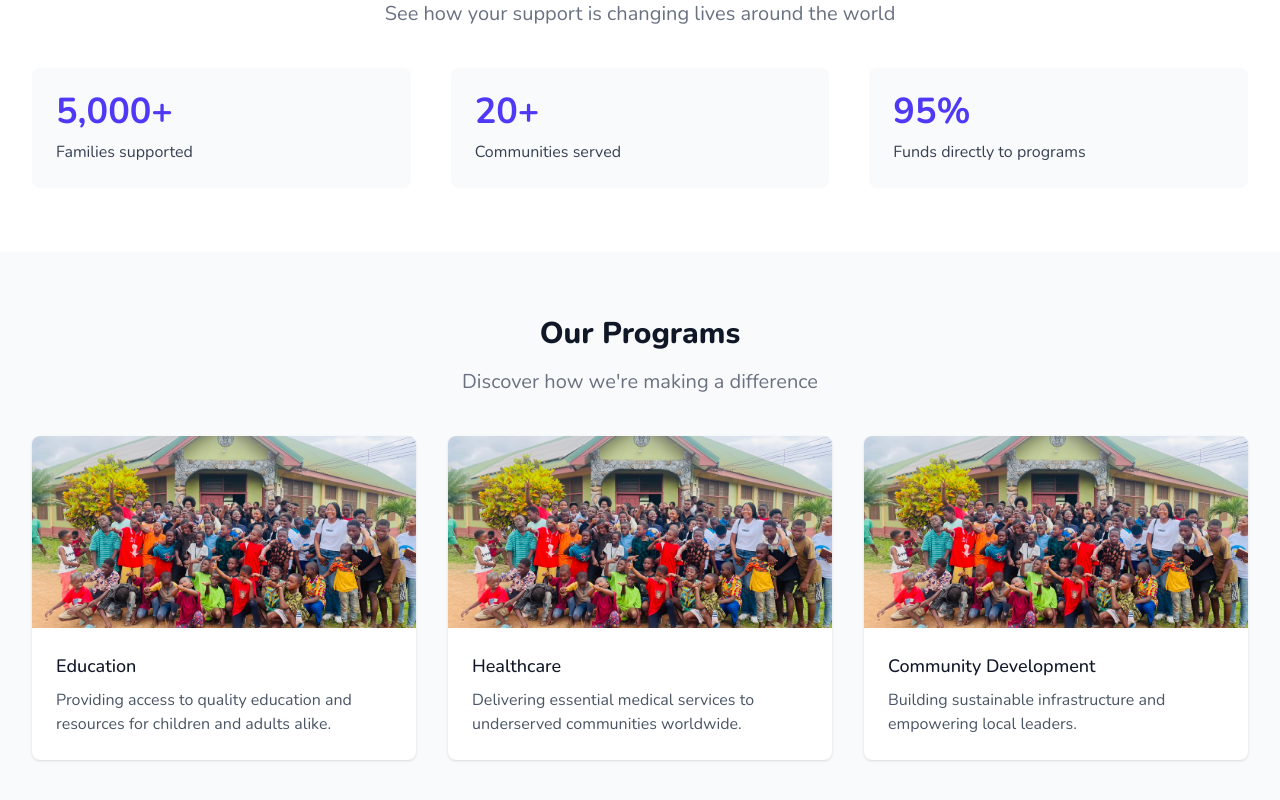
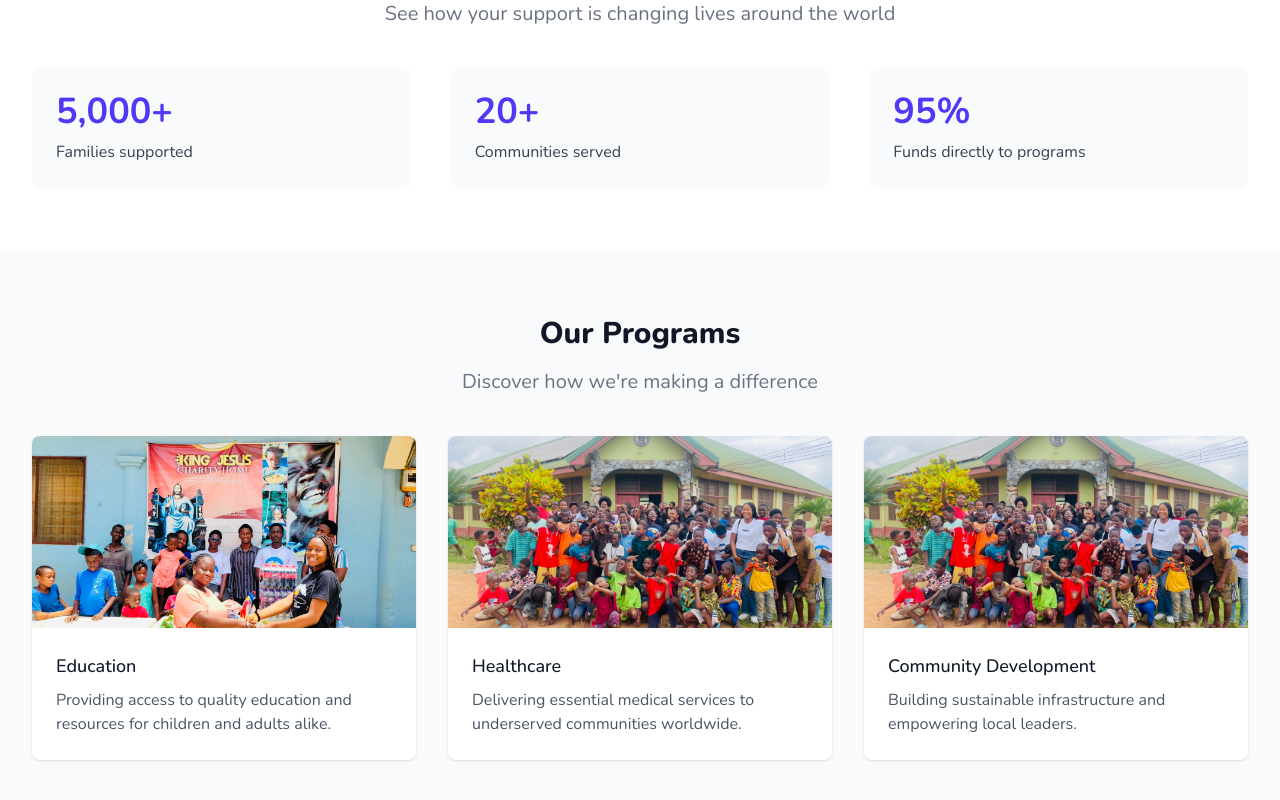
Before and after one commit to clifforddonk/blessed_foundation, a Next.js app: page / in a window 1280 px wide. Shown: the part 600-1400 px from the top of the page. Built offline with nearby package versions, Linux system fonts and the light colour scheme.

Commit message:
new changes

```diff
--- a/app/page.js
+++ b/app/page.js
@@ -86,7 +86,7 @@ const page = () => {
           <div className="mt-10 grid grid-cols-1 gap-8 sm:grid-cols-2 lg:grid-cols-3">
             <div className="bg-white overflow-hidden shadow rounded-lg">
               <img
-                src="/background.JPG"
+                src="/a1.JPG"
                 alt="Education"
                 className="w-full h-48 object-cover"
               />
```
